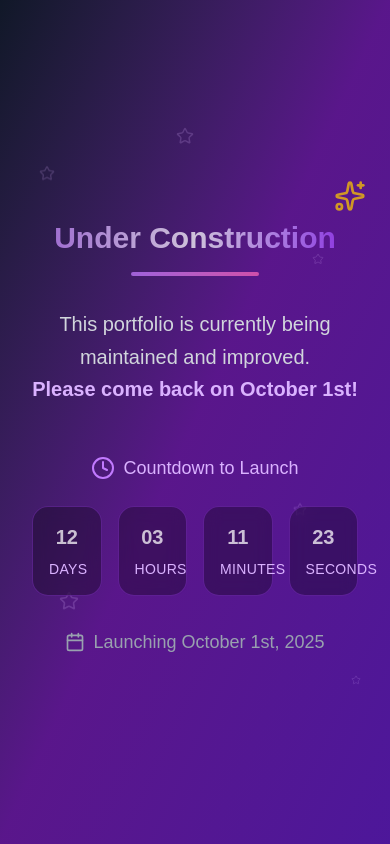
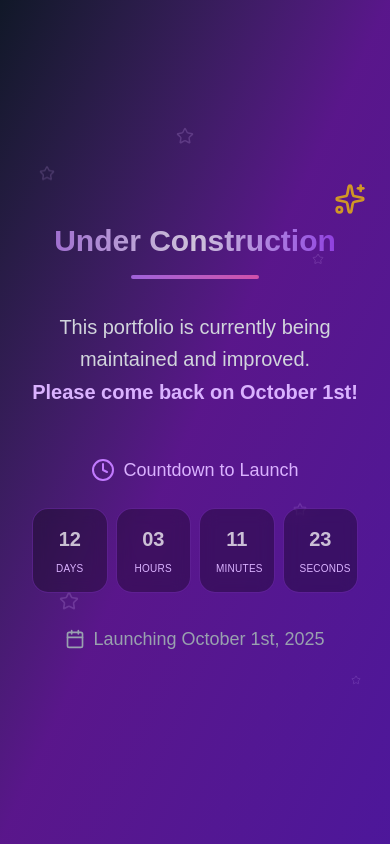
Before and after one commit to Esseh12/gbenmo-ese, a Next.js app: page / in a window 390 px wide. Built offline with nearby package versions, Linux system fonts and the light colour scheme.

Commit message:
maintance screen done

```diff
--- a/src/app/page.js
+++ b/src/app/page.js
@@ -152,7 +152,7 @@ export default function MaintenancePage() {
 							</span>
 						</div>
 
-						<div className='grid grid-cols-4 gap-4 md:gap-8 max-w-2xl mx-auto'>
+						<div className='grid grid-cols-4 gap-2 sm:gap-4 md:gap-8 max-w-2xl mx-auto'>
 							{[
 								{ value: timeLeft.days, label: 'Days' },
 								{ value: timeLeft.hours, label: 'Hours' },
@@ -168,7 +168,7 @@ export default function MaintenancePage() {
 									<div className='text-xl sm:text-3xl md:text-5xl font-bold text-white mb-2 animate-pulse'>
 										{String(item.value).padStart(2, '0')}
 									</div>
-									<div className='text-sm md:text-base text-purple-300 uppercase tracking-wide'>
+									<div className='text-[10px] sm:text-sm md:text-base text-purple-300 uppercase tracking-wide'>
 										{item.label}
 									</div>
 								</div>
```
